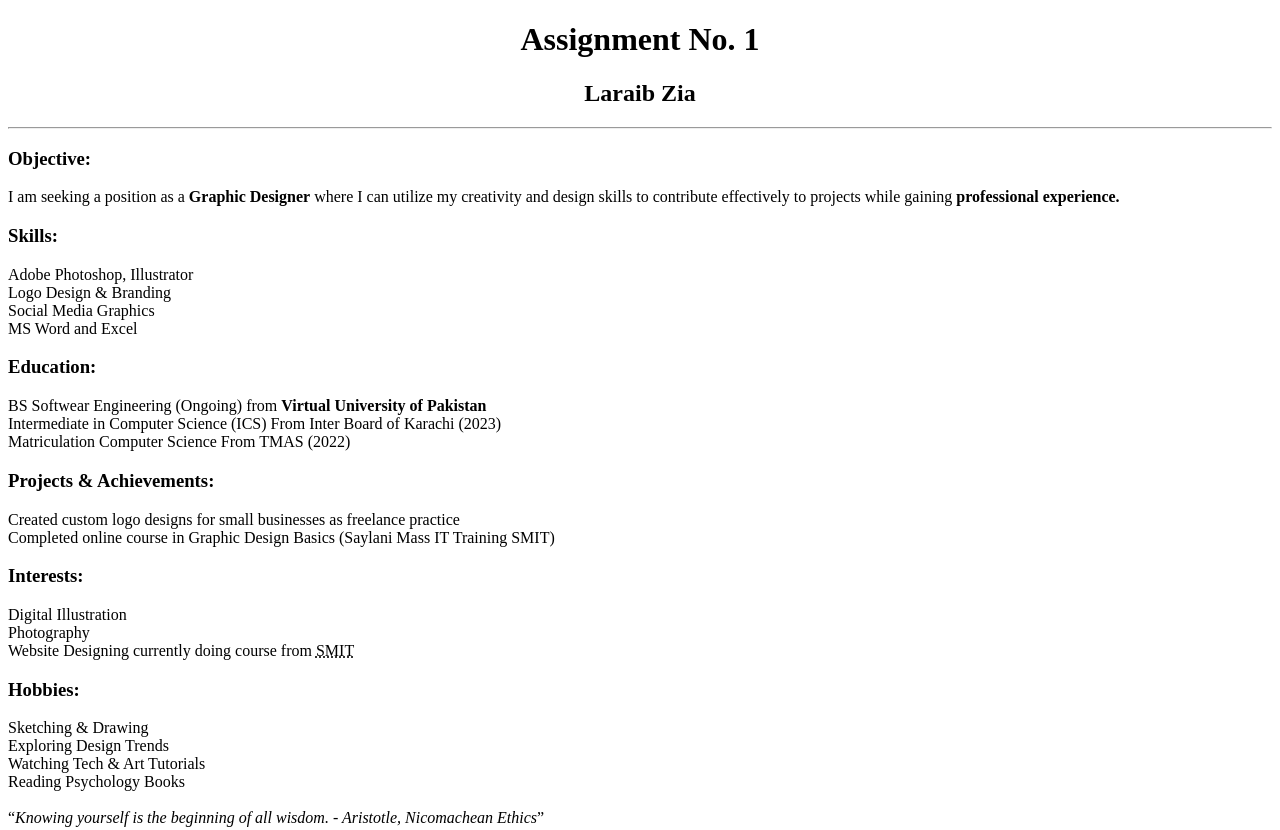
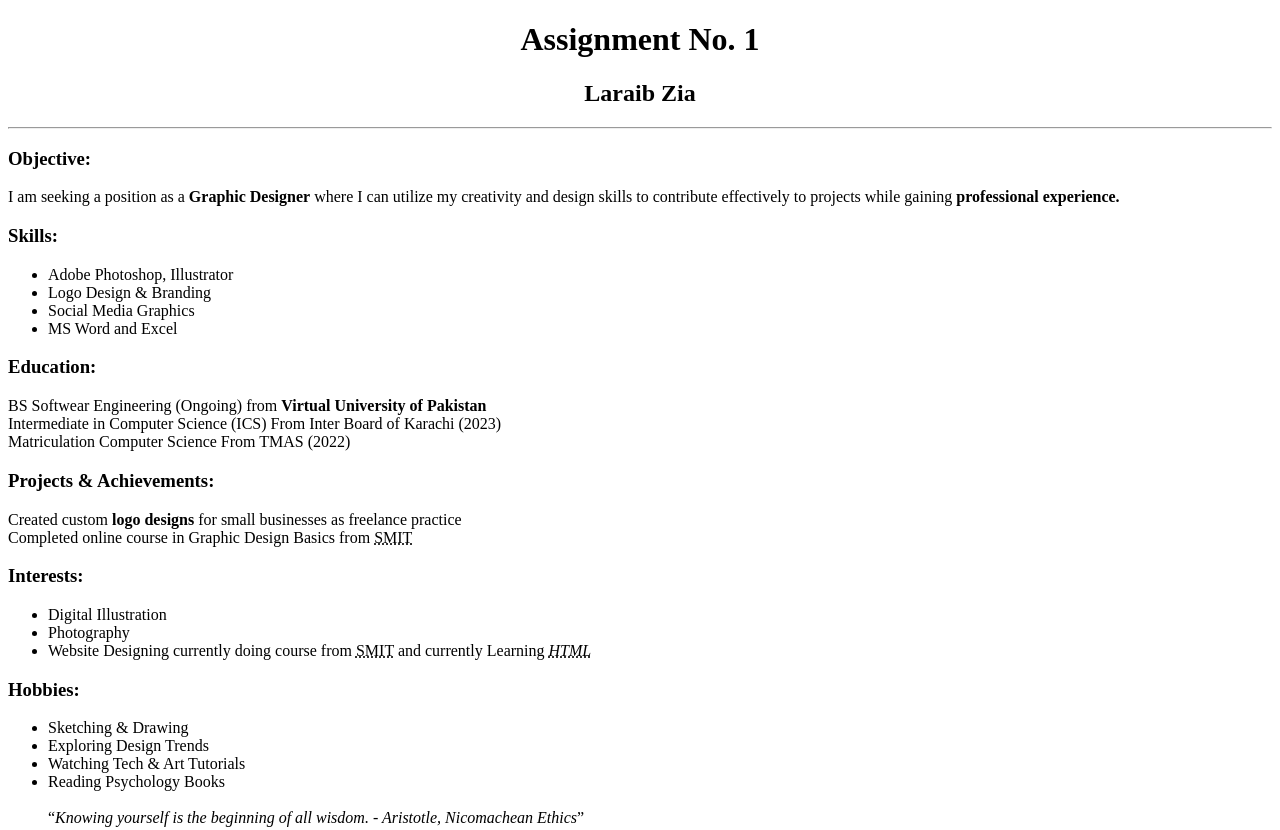
Before and after one commit to LaraibZia16/html-assignment, a plain HTML site: page index.html in a window 1280 px wide. Shown: the top 830 px of the page. Drawn offline with Linux system fonts and the light colour scheme.

Commit message:
index.html

```diff
--- a/index.html
+++ b/index.html
@@ -22,10 +22,14 @@
     <p>
     <h3>Skills:</h3>
 
-    Adobe Photoshop, Illustrator<br>
-    Logo Design & Branding<br>
-    Social Media Graphics <br>
-    MS Word and Excel</p>
+    <ul>
+    <li>Adobe Photoshop, Illustrator</li>
+    <li>Logo Design & Branding </li>
+    <li>Social Media Graphics </li>
+     <li>MS Word and Excel</li>
+    </ul>
+
+    </p>
 
     <p>
     <h3>Education:</h3>
@@ -38,32 +42,37 @@
 
     <p>
     <h3>Projects & Achievements:</h3>
-    Created custom logo designs for small businesses as freelance practice <br>
-    Completed online course in Graphic Design Basics (Saylani Mass IT Training SMIT)
+    Created custom <b>logo designs </b>for small businesses as freelance practice <br>
+    Completed online course in Graphic Design Basics from <abbr title="Saylani Mass IT Training">SMIT</abbr>
     </p>
 
     <p>
     <h3>Interests:</h3>
-    Digital Illustration <br>
-    Photography <br>
-    Website Designing currently doing course from <abbr title="Saylani Mass IT Training">SMIT</abbr>
+    <ul>
+    <li>Digital Illustration </li>
+    <li>Photography</li>
+    <li>Website Designing currently doing course from <abbr title="Saylani Mass IT Training">SMIT</abbr>
+    and currently Learning <dfn><abbr title="HyperText Markup Language">HTML</abbr></dfn> </li>
+    </ul>
     </p>
 
     <p>
     <h3>Hobbies:</h3>
-    Sketching & Drawing <br>
-    Exploring Design Trends<br>
-    Watching Tech & Art Tutorials<br>
-    Reading Psychology Books<br><br>
-    <q><em>Knowing yourself is the beginning of all wisdom. - Aristotle, Nicomachean Ethics</em></q>
+    <ul>
+    <li>Sketching & Drawing</li>
+    <li>Exploring Design Trends</li>
+    <li>Watching Tech & Art Tutorials</li>
+    <li>Reading Psychology Books</li> <br>
+    <q><em>Knowing yourself is the beginning of all wisdom. - <cite>Aristotle, Nicomachean Ethics</cite></em></q>
+    </ul>
     </p>
 
     <p>
     <h3>Personal Information:</h3>
-    Date of Birth : 16<sup>th</sup> October 2003 <br>
-    Religion : Islam <br>
-    Nationality : Pakistani <br>
-    Birth Place : Karachi.
+    Date of Birth &nbsp; : &nbsp; 16<sup>th</sup> October 2003 <br>
+    Religion &nbsp;  : &nbsp; Islam <br>
+    Nationality &nbsp;   : &nbsp; Pakistani <br>
+    Birth Place &nbsp;   : &nbsp; Karachi.
     </p>
     <p>
         <h3>Contact Information:</h3>
```
